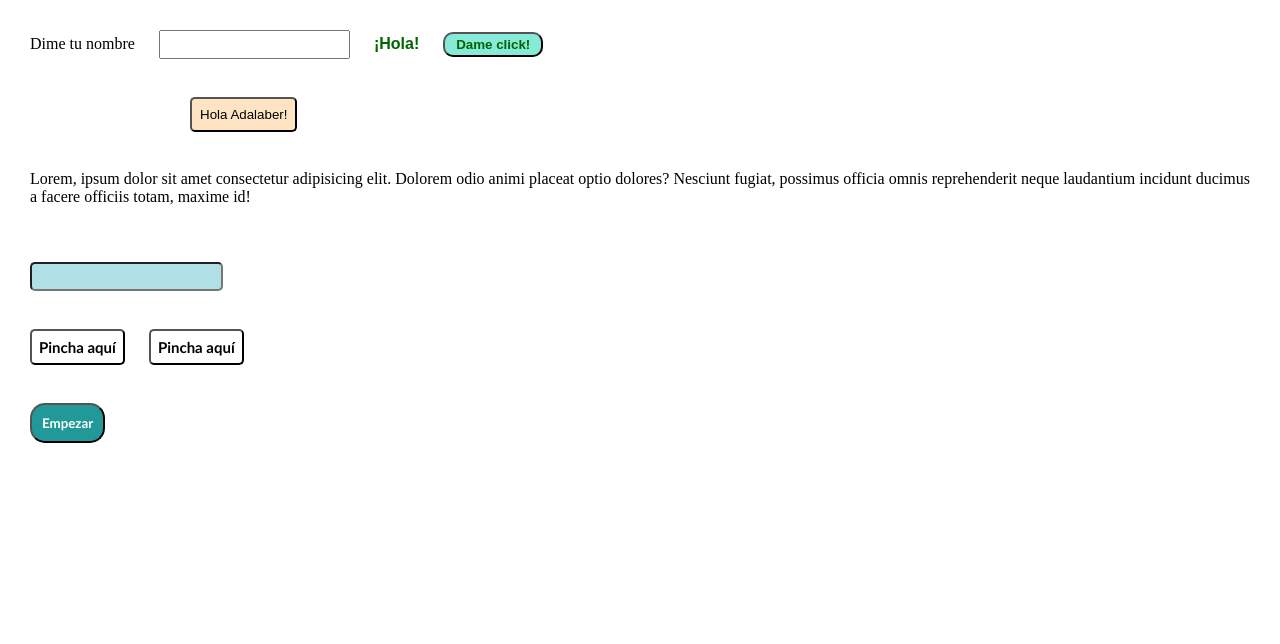
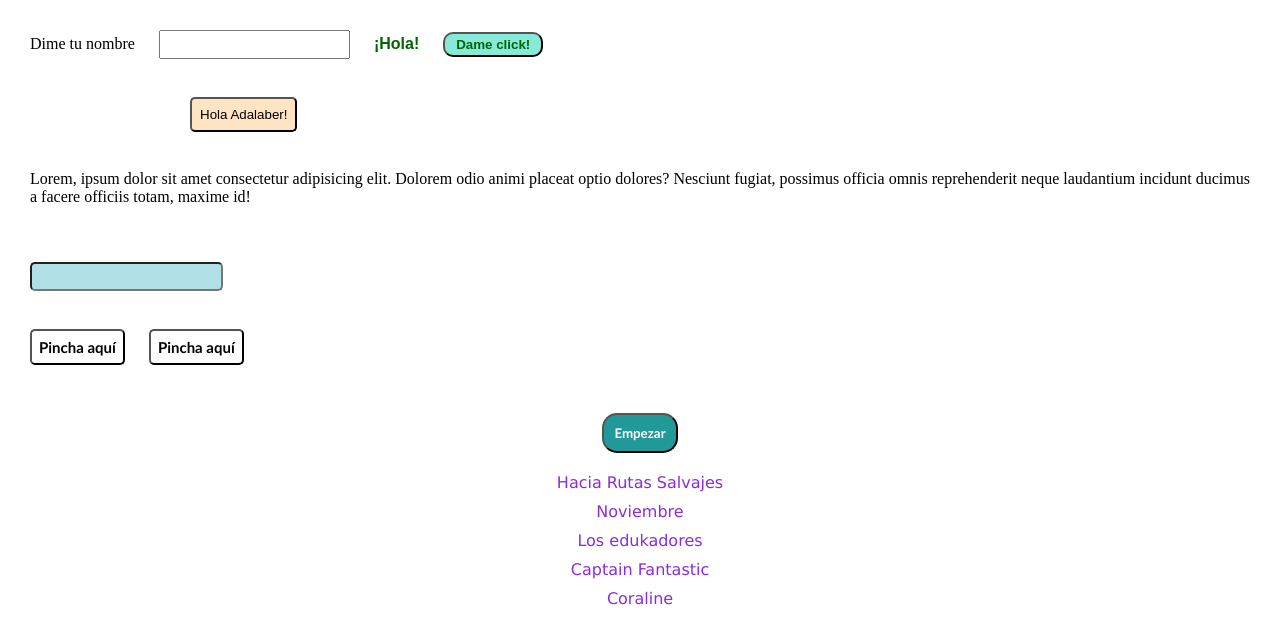
Before and after one commit to Tasac-sainz/Repositorio-Personal-Adalab, a plain HTML site: page modulo-2-ejercicios-javascript/eventos/eventos.html in a window 1280 px wide. Both pictures are taken after a click on the button "Empezar". Drawn offline with Linux system fonts and the light colour scheme.

Commit message:
terminados ejercicios de eventos

```diff
--- a/modulo-2-ejercicios-javascript/eventos/eventos.css
+++ b/modulo-2-ejercicios-javascript/eventos/eventos.css
@@ -82,6 +82,11 @@
 }
 
     /* EJERCICIO 6 */
+.container-btn6{
+    display: flex;
+    justify-content: center;
+}
+
 .ej6-btn {
     padding: 10px;
     background-color: rgb(34, 153, 153);
@@ -91,7 +96,16 @@
     border-radius: 15px;
 }
 
-.ej6-list {
-  color: blueviolet;
+.movie-list {
+    color: blueviolet;
+    text-align: center;
+    font-family: 'Lucida Sans', sans-serif;
+}
 
+.selected-movie {
+    color:  blue;
+    font-weight: 900;
+    font-family: Lucida sans;
+    text-align: center;
+    padding: 10px;
 }
--- a/modulo-2-ejercicios-javascript/eventos/eventos.html
+++ b/modulo-2-ejercicios-javascript/eventos/eventos.html
@@ -39,14 +39,9 @@
 <br><br>
 
 <!-- EJERCICIO 6 -->
-<button class="ej6-btn">Empezar</button>
-<ul>
-    <li class="ej6-list1"></li>
-    <li class="ej6-list2"></li>
-    <li class="ej6-list3"></li>
-    <li class="ej6-list4"></li>
-    <li class="ej6-list5"></li>
-</ul>
+<div class="container-btn6"><button class="ej6-btn">Empezar</button></div>
+<ul class="movie-list"></ul>
+<p class="selected-movie"></p>
 
 
 <script src="./eventos.js"></script>
--- a/modulo-2-ejercicios-javascript/eventos/eventos.js
+++ b/modulo-2-ejercicios-javascript/eventos/eventos.js
@@ -1,5 +1,4 @@
 "use strict"
-
 console.log("ready to events!");
 
 // ADALAB: EJERCICIOS DE EVENTOS
@@ -52,14 +51,62 @@ ej5Btn1.addEventListener("click", callbackClick);
 ej5Btn2.addEventListener("click", callbackClick)
 
 //EJERCICIO 6
-const ej6Btn = document.querySelector (".ej6-btn");
-const movies = document.querySelector (".ej6-list");
+const startBtn = document.querySelector(".ej6-btn");
+const movieList = document.querySelector(".movie-list");
+const selectedMovie = document.querySelector(".selected-movie");
 
-const inception = 'Inception';
-const theButterFlyEffect = 'The butterfly effect';
-const eternalSunshineOfTheSM = 'Eternal sunshine of the spotless mind';
-const blueVelvet = 'Blue velvet';
-const split = 'Split';
+const rutas = 'Hacia Rutas Salvajes';
+const noviembre = 'Noviembre';
+const edukadores = 'Los edukadores';
+const captain = 'Captain Fantastic';
+const coraline = 'Coraline';
 
-ej6Btn.addEventListener ("click", () => {
-    movies.innerHTML = inception + theButterFlyEffect + eternalSunshineOfTheSM + blueVelvet + split;});
+startBtn.addEventListener("click", () => {
+// Crear elementos uno a uno (sin bucles)
+   const liRutas = document.createElement("li");
+   liRutas.textContent = rutas;
+   liRutas.style.cursor = "pointer";
+   movieList.appendChild(liRutas);
+
+   const liNoviembre = document.createElement("li");
+   liNoviembre.textContent = noviembre;
+   liNoviembre.style.cursor = "pointer";
+   movieList.appendChild(liNoviembre);
+
+   const liEdukadores = document.createElement("li");
+   liEdukadores.textContent = edukadores;
+   liEdukadores.style.cursor = "pointer";
+   movieList.appendChild(liEdukadores);
+
+   const liCaptain = document.createElement("li");
+   liCaptain.textContent = captain;
+   liCaptain.style.cursor = "pointer";
+   movieList.appendChild(liCaptain);
+
+   const liCoraline = document.createElement("li");
+   liCoraline.textContent = coraline;
+   liCoraline.style.cursor = "pointer";
+   movieList.appendChild(liCoraline);
+
+// Eventos uno por uno
+   liRutas.addEventListener("click", () => {
+     selectedMovie.textContent = "La película seleccionada es: " + rutas;
+   });
+
+   liNoviembre.addEventListener("click", () => {
+     selectedMovie.textContent = "La película seleccionada es: " + noviembre;
+   });
+
+  liEdukadores.addEventListener("click", () => {
+     selectedMovie.textContent = "La película seleccionada es: " + edukadores;
+   });
+
+   liCaptain.addEventListener("click", () => {
+     selectedMovie.textContent = "La película seleccionada es: " + captain;
+  });
+
+   liCoraline.addEventListener("click", () => {
+     selectedMovie.textContent = "La película seleccionada es: " + coraline;
+  });
+
+});
```
